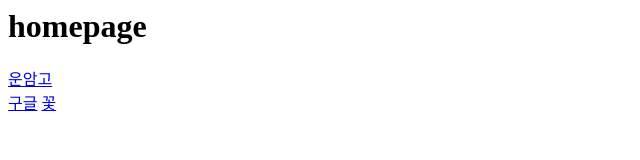
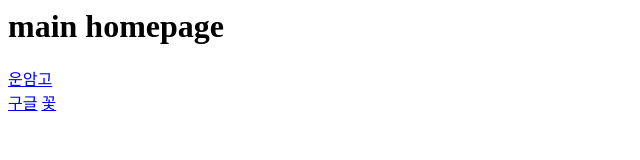
Before and after one commit to dwdjjj/dwdjjj.github.io, a plain HTML site: page index.html in a window 1280 px wide. Shown: the whole page, without its empty margins (0-640 px from the left). Drawn offline with Linux system fonts and the light colour scheme.

Commit message:
Update index.html

```diff
--- a/index.html
+++ b/index.html
@@ -3,7 +3,7 @@
     <title>youngjae's page</title>
   </head>
   <body>
-    <h1>homepage</h1>
+    <h1>main homepage</h1>
     <a href="http://unam.hs.kr">운암고</a> <br/>
     <a href="http://google.co.kr">구글</a>
     <a href="http://dwdjjj.github.io/abc/hello.html">꽃</a>
```
